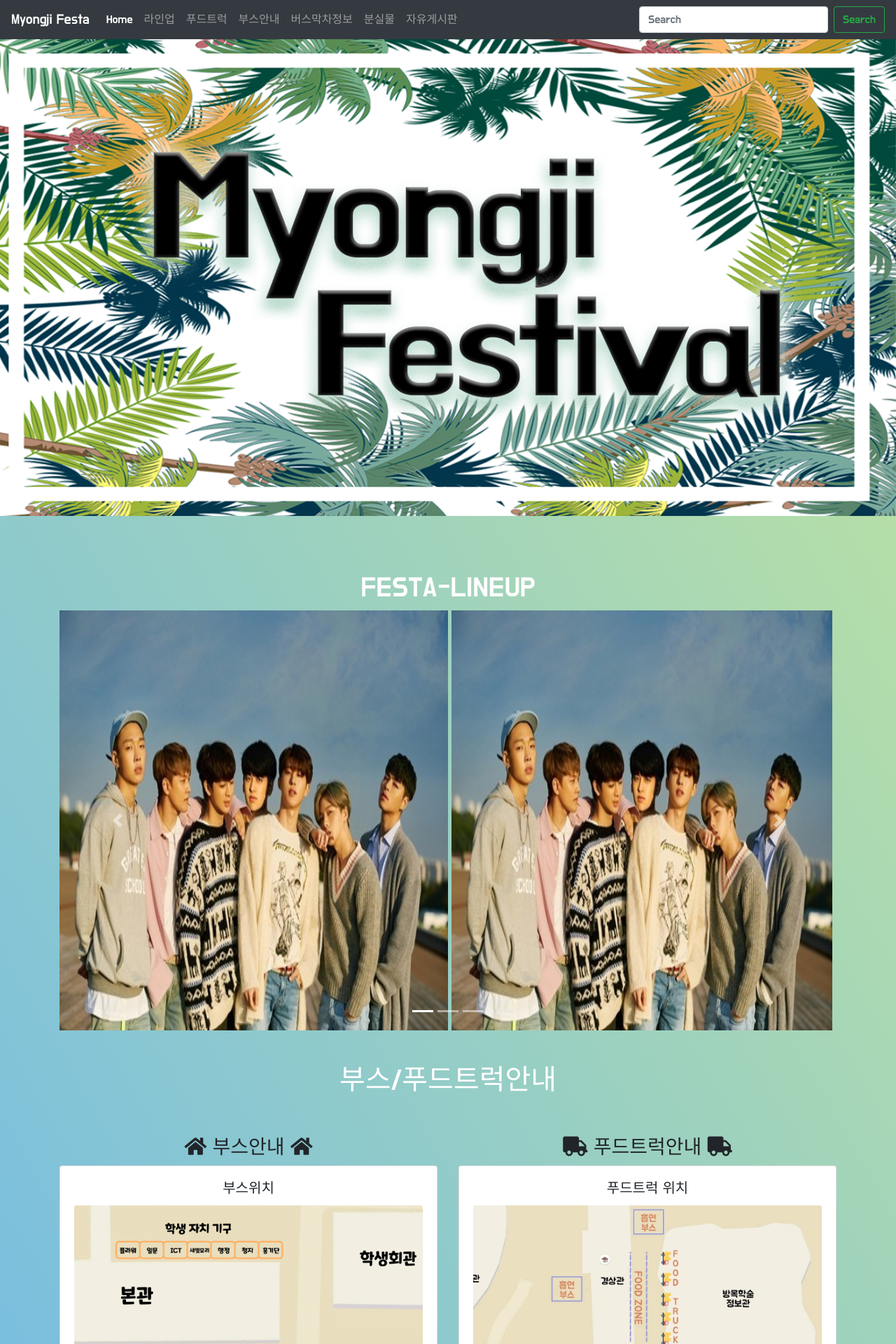
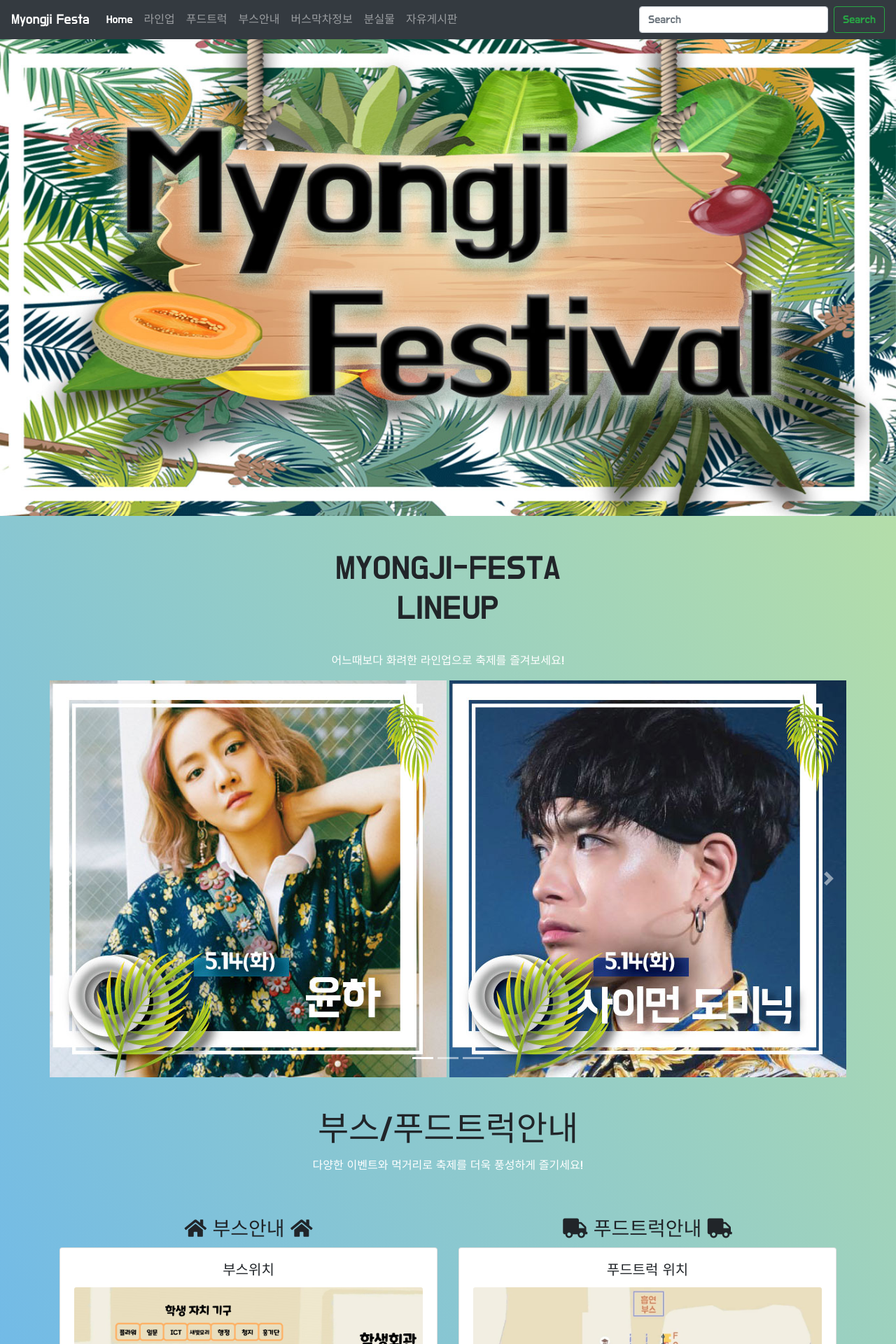
Before and after one commit to likelionmju/mju-festival-2019, a Django app: page / in a window 1280 px wide. Shown: the top 1920 px of the page at 70% size. Run offline with Django 3.2, Linux system fonts and the light colour scheme; some libraries are stand-ins or nearby versions.

Commit message:
nav modify

```diff
--- a/page/static/page/css/home.css
+++ b/page/static/page/css/home.css
@@ -5,15 +5,12 @@
     /* background-image: linear-gradient(to top, #50cc7f 0%, #f5d100 100%); */
     background-image: linear-gradient(60deg, #64b3f4 0%, #c2e59c 100%);
   }
-  .card-body img{
-    size: 50px;
-  }
 
   .card-title{
     text-align: center;
   }
 
-  .title{
+  .subtit{
     color: white;
   }
 
@@ -56,3 +53,6 @@
   *, ::after, ::before{
     box-sizing: border-box;
   }
+  .carousel-inner {
+      text-align: center;
+  }
--- a/page/templates/home.html
+++ b/page/templates/home.html
@@ -27,11 +27,9 @@
 
 
 
-
-
   <div class="App">
     <nav class="navbar navbar-expand-md navbar-dark fixed-top bg-dark">
-    <a class="navbar-brand" href="./home.html">Myongji Festa</a>
+      <a class="navbar-brand" href="/">Myongji Festa</a>
       <button aria-controls="navbarCollapse" aria-expanded="false" aria-label="Toggle navigation" class="navbar-toggler" data-target="#navbarCollapse"
         data-toggle="collapse" type="button">
         <span class="navbar-toggler-icon"></span>
@@ -39,19 +37,19 @@
       <div class="collapse navbar-collapse" id="navbarCollapse">
         <ul class="navbar-nav mr-auto">
           <li class="nav-item active">
-          <a class="nav-link" href="./home.html">Home
+            <a class="nav-link" href="./">Home
               <span class="sr-only">(current)</span>
             </a>
           </li>
           <li class="nav-item">
-          <a class="nav-link" href="./lineup.html">라인업</a>
+            <a class="nav-link" href="./info/lineup">라인업</a>
           </li>
           <li class="nav-item">
-          <a class="nav-link" href="./foodtruck.html">푸드트럭</a>
+            <a class="nav-link" href="./info/foodtruck">푸드트럭</a>
           </li>
 
-        <a class="nav-link" href="./booth.html">부스안내</a>
-        <a class="nav-link" href="./bus.html">버스막차정보</a>
+          <a class="nav-link" href="./info/booth">부스안내</a>
+          <a class="nav-link" href="./info/bus">버스막차정보</a>
           <a class="nav-link" href="#">분실물</a>
           <a class="nav-link" href="#">자유게시판</a>
         </ul>
@@ -64,38 +62,40 @@
     <section class="main_img">
       <br>
       <br>
-    <img src="{% static 'page/images/main.png' %}" alt="main 화면" style="max-width: 100%; height: auto;">
+      <img src="{% static 'page/images/main.jpg' %}" alt="main 화면" style="max-width: 100%; height: auto;">
     </section>
     <section class="line-up">
       <br>
       <br>
-    <h1 class="title" style="text-align:center">FESTA-LINEUP</h1>
-    <div class="container">
+      <h1 class="title" style="text-align:center; font-size: 3em">MYONGJI-FESTA <br> LINEUP</h1>
+      <br>
+      <p class="subtit" style="text-align:center">어느때보다 화려한 라인업으로 축제를 즐겨보세요!</p>
+
       <div class="carousel slide" data-ride="carousel" id="myCarousel">
         <ol class="carousel-indicators">
           <li class="active" data-slide-to="0" data-target="#myCarousel"></li>
           <li data-slide-to="1" data-target="#myCarousel"></li>
           <li data-slide-to="2" data-target="#myCarousel"></li>
         </ol>
-        <div class="carousel-inner" item-align: "center">
+        <div class="carousel-inner">
           <div class="carousel-item active">
 
-            <img src="{% static 'page/images/ikon.jpg' %}" width="50%" height="600px">
+            <img src="{% static 'page/images/lineup/yoonha.jpg' %}" style="max-width: 100%; height: auto;">
 
-            <img src="{% static 'page/images/ikon.jpg' %}" width="49%" height="600px">
+            <img src="{% static 'page/images/lineup/simon.jpg' %}" style="max-width: 100%; height: auto;">
           </div>
           <div class="carousel-item">
 
-            <img src="{% static 'page/images/ikon.jpg' %}" width="50%" height="600px">
+            <img src="{% static 'page/images/lineup/monki.jpg' %}" style="max-width: 100%; height: auto;">
 
-            <img src="{% static 'page/images/ikon.jpg' %}" width="49%" height="600px">
+            <img src="{% static 'page/images/lineup/icon.jpg' %}" style="max-width: 100%; height: auto;">
 
           </div>
           <div class="carousel-item">
 
-            <img src="{% static 'page/images/ikon.jpg' %}" width="50%" height="600px">
+            <img src="{% static 'page/images/lineup/hong.jpg' %}" style="max-width: 100%; height: auto;">
 
-            <img src="{% static 'page/images/ikon.jpg' %}" width="49%" height="600px">
+            <img src="{% static 'page/images/lineup/gil.jpg' %}" style="max-width: 100%; height: auto;">
           </div>
         </div>
         <a class="carousel-control-prev" data-slide="prev" href="#myCarousel" role="button">
@@ -107,12 +107,12 @@
           <span class="sr-only">Next</span>
         </a>
       </div>
-    </div>
     </section>
     <section class="map">
       <br>
       <br>
-    <h1 class="title" style="text-align:center">부스/푸드트럭안내</h1>
+      <h1 class="title" style="text-align:center; font-size: 3em">부스/푸드트럭안내</h1>
+      <p class="subtit" style="text-align:center">다양한 이벤트와 먹거리로 축제를 더욱 풍성하게 즐기세요!</p>
       <br>
       <br>
       <div class="container">
@@ -129,7 +129,7 @@
                 <br>
                 <br>
                 <p class="card-text">학생자치기구 및 개인사업자가 준비한 부스를 체험해보세요!</p>
-              <a href="#" class="btn btn-primary">부스보러가기</a>
+                <a href="/info/booth" class="btn btn-primary">부스보러가기</a>
               </div>
             </div>
           </div>
@@ -146,7 +146,7 @@
                 <br>
                 <br>
                 <p>더 다양한 음식을 즐기고 싶다면? 지금바로 푸드트럭으로 gogo!!</p>
-              <a href="#" class="btn btn-primary">푸드트럭보러가기</a>
+                <a href="/info/foodtruck" class="btn btn-primary">푸드트럭보러가기</a>
               </div>
             </div>
           </div>
@@ -163,7 +163,7 @@
     <section class="businfo">
       <br>
       <br>
-    <h1 class="title" style="text-align:center">버스막차정보</h1>
+      <h1 class="title" style="text-align:center; font-size: 3em">버스막차정보</h1>
     </section>
     <!-- footer -->
     <footer class="footer-distributed" style="font-size: 1em; margin-top : 0px">
@@ -176,7 +176,7 @@
             <img class="likelionlogo" src="{% static 'page/images/mju_seoul.jpg' %}" alt="likelionlogo">
           </div>
 
-        <div style="margin-left: 30px; font-size:20px;">
+          <div style="margin-left: 30px; font-size:15px;">
             03674 서울특별시 서대문구 거북골로 34 명지대학교
             <br> Email : mjuseoul.likelion.org
             <a>
@@ -191,18 +191,16 @@
           <br>
           <br>
           <a href="https://www.facebook.com/likelionMJU/">
-          <img class="fb_icon" src="{% static 'page/images/face.png' %}" alt="Fb icon ">
+            <img class="fb_icon" src="{% static 'page/images/face.png' %}" alt="Fb icon " width="50px" height="50px">
           </a>
           <a href="http://mjuseoul.likelion.org/">
-          <img class="fb_icon" src="{% static 'page/images/mju_seoul.jpg' %}" alt="mju icon">
+            <img class="fb_icon" src="{% static 'page/images/mju_seoul.jpg' %}" alt="mju icon" width="45px" height="45px">
           </a>
           <a href="https://likelion.net/">
-          <img class="lion_icon" src="{% static 'page/images/likelion.png' %}" alt="Likelion">
+            <img class="lion_icon" src="{% static 'page/images/likelion.png' %}" alt="Likelion" width="40px" height="40px">
           </a>
 
         </div>
-
-      <p></p>
       </div>
     </footer>
     </div>
@@ -210,4 +208,5 @@
 
 
 
+
 {% endblock %}
```
Also changed, not shown: page/templates/foodtruck.html (+8 -6 lines), page/templates/lineup.html (+6 -6 lines), page/static/page/images/lineup/gil.jpg (added), page/static/page/images/lineup/hong.jpg (added), page/static/page/images/lineup/icon.jpg (added), page/static/page/images/lineup/monki.jpg (added), page/static/page/images/lineup/simon.jpg (added), page/static/page/images/lineup/yoonha.jpg (added), page/static/page/images/main.jpg (added), page/static/page/images/main.png (deleted). Lines whose indentation alone changed are shown as unchanged.
